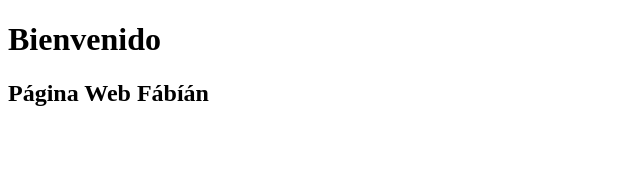
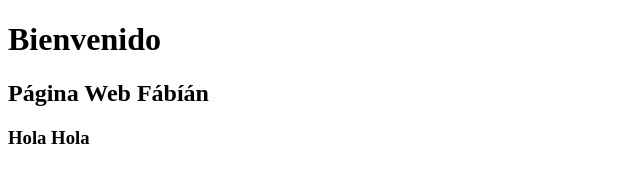
Before and after one commit to Fabi0804/proyecto-net, a plain HTML site: page index.html in a window 1280 px wide. Shown: the whole page, without its empty margins (0-640 px from the left). Drawn offline with Linux system fonts and the light colour scheme.

Commit message:
Actualizacion de prototipo
Se agrego la etiqueta h3

```diff
--- a/index.html
+++ b/index.html
@@ -7,5 +7,6 @@
 	<body>
 	<h1> Bienvenido </h1>
 	<h2> Página Web Fábíán </h2>
+	<h3> Hola Hola </h3>
 	</body>
 </html>
```
